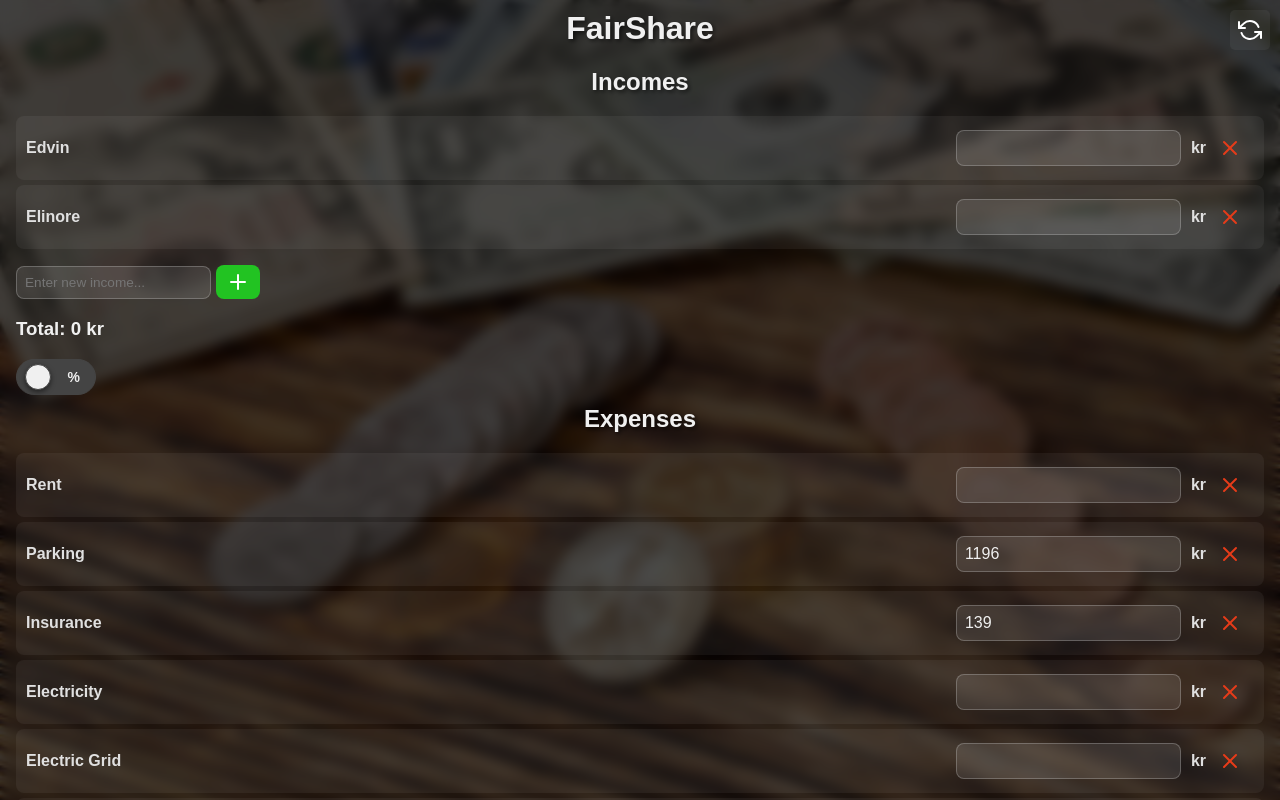
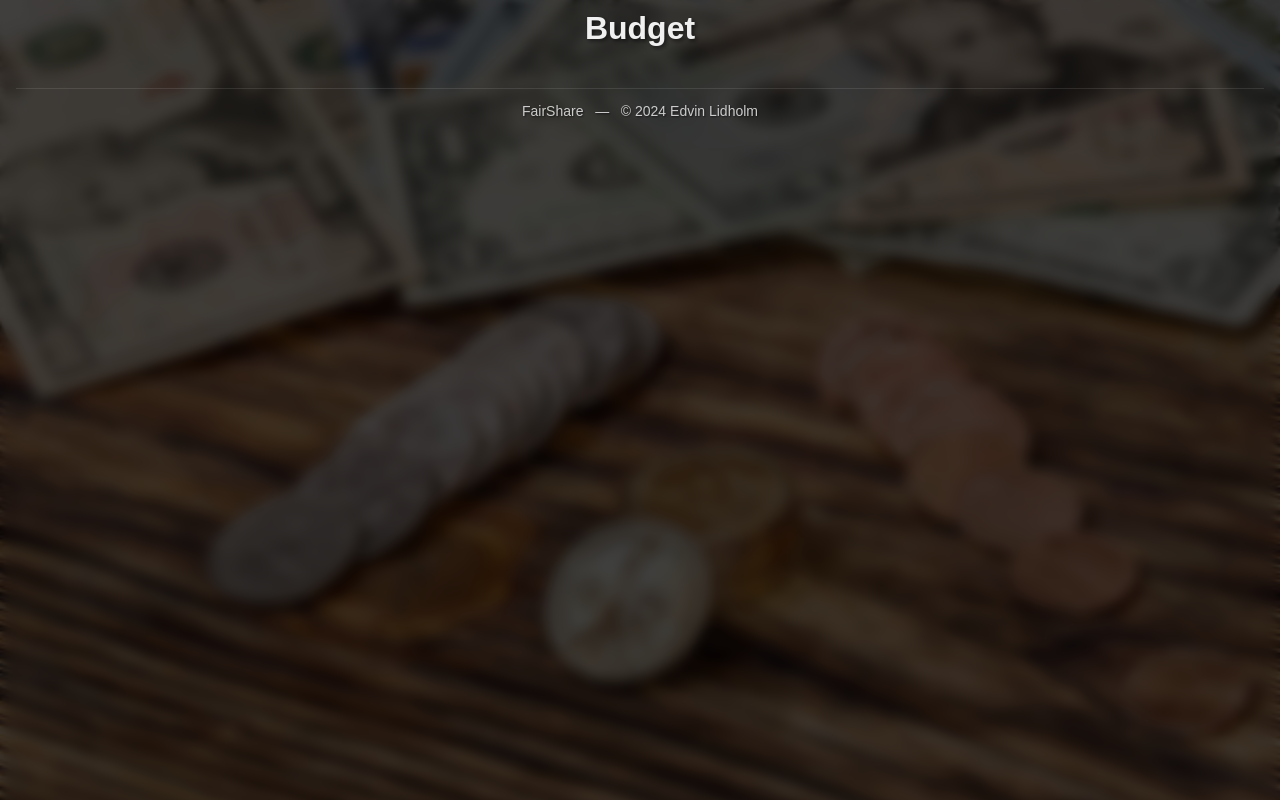
Before and after one commit to elidholm/fair-share, a React (Vite) app: page /budget in a window 1280 px wide. Shown: the top 800 px of the page. Built offline with nearby package versions, Linux system fonts and the light colour scheme.

Commit message:
feat: introduce routing and a Budget page
- Additional bugfix: if split-mode is set to 50/50, FairShare now takes
into account the number of incomes and doesn't automatically split the
cost by 2, which would give the wrong total amount if using another
number of incomes.

```diff
--- a/package.json
+++ b/package.json
@@ -13,7 +13,8 @@
     "prop-types": "^15.8.1",
     "react": "^18.3.1",
     "react-dom": "^18.3.1",
-    "react-feather": "^2.0.10"
+    "react-feather": "^2.0.10",
+    "react-router-dom": "^7.1.3"
   },
   "devDependencies": {
     "@eslint/js": "^9.17.0",
--- a/src/App.jsx
+++ b/src/App.jsx
@@ -1,12 +1,36 @@
-import CostCalculator from "./CostCalculator.jsx";
-import Footer from "./Footer.jsx";
+import React from "react";
+import CostCalculator from "./pages/CostCalculator.jsx";
+import Budget from "./pages/Budget.jsx"
+import Footer from "./components/Footer.jsx"
+import { Outlet, RouterProvider, createBrowserRouter } from "react-router-dom";
+
+const Layout = () => {
+  return (
+    <div id="app-container">
+      <Outlet />
+      <Footer />
+    </div>
+  );
+}
+
+const router = createBrowserRouter([{
+  path: '/',
+  element: <Layout />,
+  children: [
+    {
+      path: '/',
+      element: <CostCalculator />,
+    },
+    {
+      path: '/budget',
+      element: <Budget />,
+    },
+  ]
+}])
 
 function App() {
   return (
-    <div id="app-container">
-      <CostCalculator />
-      <Footer />
-    </div>
+    <RouterProvider router={router} />
   )
 }
 
--- a/src/Footer.jsx
+++ b/src/components/Footer.jsx
@@ -1,3 +1,5 @@
+import React from "react";
+
 function Footer() {
   const currentYear = new Date().getFullYear();
 
--- a/src/main.jsx
+++ b/src/main.jsx
@@ -1,7 +1,7 @@
-import { StrictMode } from "react"
+import { React, StrictMode } from "react"
 import { createRoot } from "react-dom/client"
+import App from "./App.jsx"
 import "./index.scss"
-import App from "./App.jsx"
 
 createRoot(document.getElementById("root")).render(
   <StrictMode>
--- /dev/null
+++ b/src/pages/Budget.jsx
@@ -0,0 +1,11 @@
+import React from 'react';
+
+const Budget = () => {
+  return (
+    <div>
+      <h1>Budget</h1>
+    </div>
+  );
+}
+
+export default Budget;
--- a/src/CostCalculator.jsx
+++ b/src/pages/CostCalculator.jsx
@@ -1,6 +1,6 @@
 import React, { useState, useEffect } from "react";
 import { X, Plus, RefreshCcw } from "react-feather";
-import ToggleSwitch from "./ToggleSwitch.jsx";
+import ToggleSwitch from "../components/ToggleSwitch.jsx";
 
 function CostCalculator() {
   const defaultIncomes = [
@@ -99,8 +99,8 @@ function CostCalculator() {
 
   const expenseShares = incomes.map(income => ({
     name: income.name,
-    share: splitMode ? (0.5).toFixed(2) : ((income.amount / totalIncome) || 0).toFixed(2),
-    expense: splitMode ? (totalExpenses / 2).toFixed(2) : ((income.amount / totalIncome) * totalExpenses).toFixed(2)
+    share: splitMode ? (1 / incomes.length).toFixed(2) : ((income.amount / totalIncome) || 0).toFixed(2),
+    expense: splitMode ? (totalExpenses / incomes.length).toFixed(2) : ((income.amount / totalIncome) * totalExpenses).toFixed(2)
   }));
 
   // Clear localStorage handler
```
Also changed, not shown: src/components/ToggleSwitch.jsx (renamed from src/ToggleSwitch.jsx), src/components/ToggleSwitch.scss (renamed from src/ToggleSwitch.scss), 2 other files (tests, documents, lock files or other folders).
